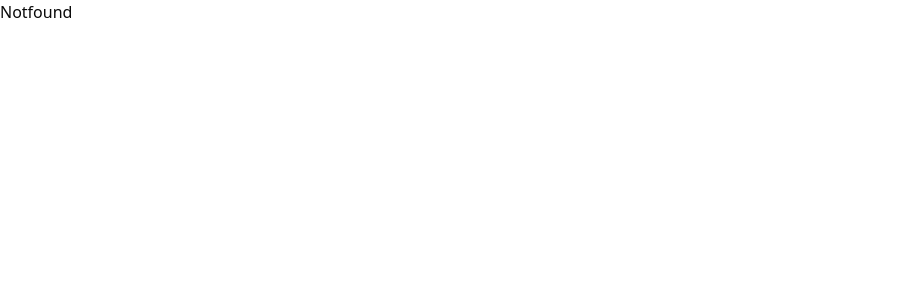
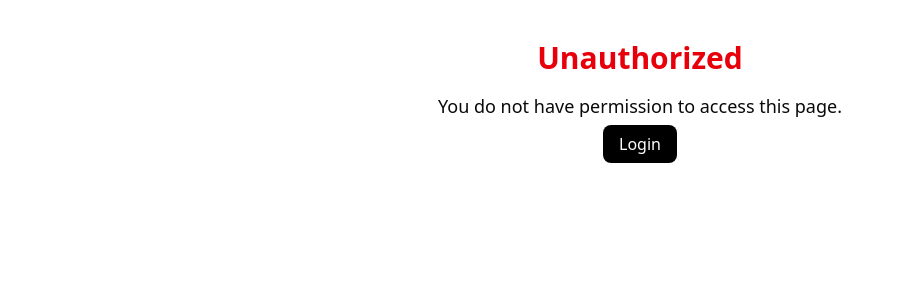
Before and after one commit to yaratarek100/quiz-app, a React app: page /unauthorized in a window 1280 px wide. Before the commit this address had no page. Shown: the top 300 px of the page, without its empty margins (0-903 px from the left). Built offline with nearby package versions, Linux system fonts and the light colour scheme; the HTML template or start-up script is replaced by a standard one.

Commit message:
ProtectedRoute

```diff
--- a/src/App.tsx
+++ b/src/App.tsx
@@ -1,7 +1,145 @@
+// import "./App.css";
+// import { Bounce, ToastContainer } from "react-toastify";
+// import { createBrowserRouter, RouterProvider } from "react-router-dom";
+// // import i18n from "./i18n";
+// import cookies from "js-cookie";
+// import Authlayout from "./modules/Auth/Authlayout/Authlayout";
+// import Notfound from "./modules/shared/Notfound/Notfound";
+// import Login from "./modules/Auth/Login/Login";
+// import Register from "./modules/Auth/Register/Register";
+// import ForgetPassword from "./modules/Auth/Forget-Password/Forget-Password";
+// import ResetPassword from "./modules/Auth/Reset-Password/Reset-Password";
+// import Masterlayout from "./modules/dash-board/Masterlayout/Masterlayout";
+// import Home from "./modules/dash-board/Home/Home";
+// import Students from "./modules/Students/Students";
+// import Groups from "./modules/Group/Groups/Groups";
+// import Quizzes from "./modules/quiz/Quizzes/Quizzes";
+// import { Provider } from "react-redux";
+// import store from "./Redux/Store";
+// import ChangePassword from "./modules/Auth/Change-Password-modal/Change-Password-modal";
+// import Results from "./modules/Results/Results/Results";
+// import CompletedQuizzes from "./modules/Results/Completed-Quizzes/Completed-Quizzes";
+// import Questions from "./modules/Bank-of-questions/BankOfQuestions";
+// import QuizzesData from "./modules/quiz/QuizzesData/QuizzesData";
+// import QuizInterface from "./modules/quiz/Quiz/QuizInterface";
+// import Unauthorized from "./modules/shared/Unauthorized/Unauthorized";
+// import ProtectedRoute from "./modules/shared/Protected-Route/Protected-Route";
+// // import QuizForm from "./modules/quiz/Quiz-Form/Quiz-Form";
+
+// function App() {
+//   // local
+
+//   const lng = cookies.get("i18next") || "en";
+
+//   // useEffect(() => {
+//   //   document.dir = i18n.dir(i18n.language);
+//   // }, [i18n.language]);
+
+//   // routes
+//   // const routes = createBrowserRouter([
+//   //   // auth layout
+//   //   {
+//   //     path: "",
+//   //     element: <Authlayout />,
+//   //     errorElement: <Notfound />,
+//   //     children: [
+//   //       { path: "login", element: <Login /> },
+//   //       { path: "", element: <Login /> },
+//   //       { path: "register", element: <Register /> },
+//   //       { path: "forget-password", element: <ForgetPassword /> },
+//   //       { path: "reset-password", element: <ResetPassword /> },
+//   //       { path: "change-password", element: <ChangePassword /> },
+
+//   //     ],
+//   //   },
+//   //   {
+//   //     path: "dashboard",
+//   //     element: <Masterlayout />,
+//   //     errorElement: <Notfound />,
+//   //     children: [
+//   //       { index: true, element: <Home /> },
+//   //       { path: "students", element: <Students /> },
+//   //       { path: "groups", element: <Groups /> },
+//   //       { path: "quizzes", element: <Quizzes /> },
+//   //        {path:"quizzes-data/:id",element:<QuizzesData/> },
+//   //       { path: "questions", element: <Questions /> },
+//   //       { path: "quiz-interface/:id", element: <QuizInterface /> },
+//   //          { path: "results", element: <CompletedQuizzes /> },
+//   //       { path: "view-results/:index", element: <Results /> },
+//   //     ],
+//   //   },
+
+
+//   // ]);
+
+//   const routes = createBrowserRouter([
+//   {
+//     path: "",
+//     element: <Authlayout />,
+//     errorElement: <Notfound />,
+//     children: [
+//       { path: "login", element: <Login /> },
+//       { path: "", element: <Login /> },
+//       { path: "register", element: <Register /> },
+//       { path: "forget-password", element: <ForgetPassword /> },
+//       { path: "reset-password", element: <ResetPassword /> },
+//       { path: "change-password", element: <ChangePassword /> },
+//     ],
+//   },
+//   {
+//     path: "dashboard",
+//     element: <ProtectedRoute allowedRoles={["Instructor", "Student"]} />,
+//     children: [
+//       {
+//         path: "",
+//         element: <Masterlayout />,
+//         children: [
+//           { index: true, element: <Home /> },
+//           { path: "students", element: <Students /> },
+//           { path: "groups", element: <Groups /> },
+//           { path: "quizzes", element: <Quizzes /> },
+//           { path: "quizzes-data/:id", element: <QuizzesData /> },
+//           { path: "questions", element: <Questions /> },
+//           { path: "quiz-interface/:id", element: <QuizInterface /> },
+//           { path: "results", element: <CompletedQuizzes /> },
+//           { path: "view-results/:index", element: <Results /> },
+//         ],
+//       },
+//     ],
+//   },
+//   {
+//     path: "unauthorized",
+//     element: <Unauthorized />,
+//   },
+// ]);
+//   return (
+//     <>
+//     <Provider store={store}>
+
+//       <RouterProvider router={routes}></RouterProvider>
+//       <ToastContainer
+//         position="top-right"
+//         autoClose={3000}
+//         hideProgressBar={false}
+//         newestOnTop={false}
+//         closeOnClick={false}
+//         rtl={lng === "ar"}
+//         pauseOnFocusLoss
+//         draggable
+//         pauseOnHover
+//         theme="colored"
+//         transition={Bounce}
+//         />
+//         </Provider>
+//     </>
+//   );
+// }
+// export default App;
+
+
 import "./App.css";
 import { Bounce, ToastContainer } from "react-toastify";
 import { createBrowserRouter, RouterProvider } from "react-router-dom";
-// import i18n from "./i18n";
 import cookies from "js-cookie";
 import Authlayout from "./modules/Auth/Authlayout/Authlayout";
 import Notfound from "./modules/shared/Notfound/Notfound";
@@ -9,71 +147,96 @@ import Login from "./modules/Auth/Login/Login";
 import Register from "./modules/Auth/Register/Register";
 import ForgetPassword from "./modules/Auth/Forget-Password/Forget-Password";
 import ResetPassword from "./modules/Auth/Reset-Password/Reset-Password";
+import ChangePassword from "./modules/Auth/Change-Password-modal/Change-Password-modal";
 import Masterlayout from "./modules/dash-board/Masterlayout/Masterlayout";
 import Home from "./modules/dash-board/Home/Home";
 import Students from "./modules/Students/Students";
 import Groups from "./modules/Group/Groups/Groups";
 import Quizzes from "./modules/quiz/Quizzes/Quizzes";
+import QuizzesData from "./modules/quiz/QuizzesData/QuizzesData";
+import QuizInterface from "./modules/quiz/Quiz/QuizInterface";
+import Questions from "./modules/Bank-of-questions/BankOfQuestions";
+import CompletedQuizzes from "./modules/Results/Completed-Quizzes/Completed-Quizzes";
+import Results from "./modules/Results/Results/Results";
 import { Provider } from "react-redux";
 import store from "./Redux/Store";
-import ChangePassword from "./modules/Auth/Change-Password-modal/Change-Password-modal";
-import Results from "./modules/Results/Results/Results";
-import CompletedQuizzes from "./modules/Results/Completed-Quizzes/Completed-Quizzes";
-import Questions from "./modules/Bank-of-questions/BankOfQuestions";
-import QuizzesData from "./modules/quiz/QuizzesData/QuizzesData";
-import QuizInterface from "./modules/quiz/Quiz/QuizInterface";
-// import QuizForm from "./modules/quiz/Quiz-Form/Quiz-Form";
-
-function App() {
-  // local
+import Unauthorized from "./modules/shared/Unauthorized/Unauthorized";
+import ProtectedRoute from "./modules/shared/Protected-Route/Protected-Route";
 
 const lng = cookies.get("i18next") || "en";
 
-  // useEffect(() => {
-  //   document.dir = i18n.dir(i18n.language);
-  // }, [i18n.language]);
-
-  // routes
 const routes = createBrowserRouter([
-    // auth layout
   {
     path: "",
     element: <Authlayout />,
     errorElement: <Notfound />,
     children: [
+      { path: "", element: <Login /> },
       { path: "login", element: <Login /> },
-        { path: "", element: <Login /> },
       { path: "register", element: <Register /> },
       { path: "forget-password", element: <ForgetPassword /> },
       { path: "reset-password", element: <ResetPassword /> },
       { path: "change-password", element: <ChangePassword /> },
-
     ],
   },
+
+
+  {
+    path: "unauthorized",
+    element: <Unauthorized />,
+  },
+
+
   {
     path: "dashboard",
-      element: <Masterlayout />,
+    element: <ProtectedRoute allowedRoles={["Instructor", "Student"]} />,
     errorElement: <Notfound />,
     children: [
+      {
+        path: "",
+        element: <Masterlayout />,
+        children: [
           { index: true, element: <Home /> },
+
+          // Instructor Only
+          {
+            element: <ProtectedRoute allowedRoles={["Instructor"]} />,
+            children: [
               { path: "students", element: <Students /> },
               { path: "groups", element: <Groups /> },
-        { path: "quizzes", element: <Quizzes /> },
-         {path:"quizzes-data/:id",element:<QuizzesData/> },
               { path: "questions", element: <Questions /> },
+            ],
+          },
+
+          //  Student Only
+          {
+            element: <ProtectedRoute allowedRoles={["Student"]} />,
+            children: [
               { path: "quiz-interface/:id", element: <QuizInterface /> },
-           { path: "results", element: <CompletedQuizzes /> },
               { path: "view-results/:index", element: <Results /> },
             ],
           },
 
+          //  Shared Between Both
+          {
+            element: <ProtectedRoute allowedRoles={["Instructor", "Student"]} />,
+            children: [
+              { index: true, element: <Home /> },
+              { path: "quizzes", element: <Quizzes /> },
+              { path: "quizzes-data/:id", element: <QuizzesData /> },
+              { path: "results", element: <CompletedQuizzes /> },
+            ],
+          },
+        ],
+      },
+    ],
+  },
+]);
 
-  ]);
+function App() {
   return (
-    <>
     <Provider store={store}>
-
-      <RouterProvider router={routes}></RouterProvider>
+      <RouterProvider router={routes} />
       <ToastContainer
         position="top-right"
         autoClose={3000}
@@ -88,7 +251,7 @@ function App() {
         transition={Bounce}
       />
     </Provider>
-    </>
   );
 }
+
 export default App;
--- a/src/Redux/AuthSlice.ts
+++ b/src/Redux/AuthSlice.ts
@@ -30,3 +30,4 @@ logOut:function(state,_action){
 export const AuthReduceer= authSlice.reducer;
 export type RootState = ReturnType<typeof store.getState>;
 export const {fillLoginData,logOut}=authSlice.actions;
+export const selectUserRole = (state: RootState) => state.AuthReduceer.loginData?.role;
--- a/src/Redux/Store.ts
+++ b/src/Redux/Store.ts
@@ -1,8 +1,8 @@
 import { configureStore } from '@reduxjs/toolkit'
-import { AuthReduceer } from './AuthSlice'
-import { apis } from '../redux/apis'
+import { AuthReduceer } from './AuthSlice.ts'
+import { apis } from '../Redux/apis.ts'
 import { setupListeners } from '@reduxjs/toolkit/query'
-import completedQuizzesReducer from "../redux/ResultSlice.ts";
+import completedQuizzesReducer from "../Redux/ResultSlice.ts";
 
 
 const store=configureStore({
--- a/src/modules/shared/Protected-Route/Protected-Route.tsx
+++ b/src/modules/shared/Protected-Route/Protected-Route.tsx
@@ -1,10 +1,13 @@
-import React from 'react'
+import { useSelector } from "react-redux";
+import { Navigate, Outlet } from "react-router-dom";
+import { selectUserRole } from "../../../Redux/AuthSlice";
 
-export default function ProtectedRoute() {
-  return (
-    <div>
-      ProtectedRoute
+export default function ProtectedRoute({ allowedRoles }: { allowedRoles: string[] }) {
+  const role = useSelector(selectUserRole);
 
-    </div>
-  )
+  if (!role) {
+    return <Navigate to="/login" replace />;
+  }
+
+  return allowedRoles.includes(role) ? <Outlet /> : <Navigate to="/unauthorized" replace />;
 }
--- /dev/null
+++ b/src/modules/shared/Unauthorized/Unauthorized.tsx
@@ -0,0 +1,17 @@
+import { Link } from "react-router-dom";
+
+export default function Unauthorized() {
+  return (
+    <div className="text-center p-10">
+      <h1 className="text-3xl font-bold text-red-600 mb-4">Unauthorized</h1>
+      <p className="text-lg mb-3">You do not have permission to access this page.</p>
+    <Link
+  to="/login"
+  className="bg-black text-white px-4 py-2  rounded-md  transition duration-300"
+>
+  Login
+</Link>
+
+    </div>
+  );
+}
```
Lines whose indentation alone changed are shown as unchanged.
